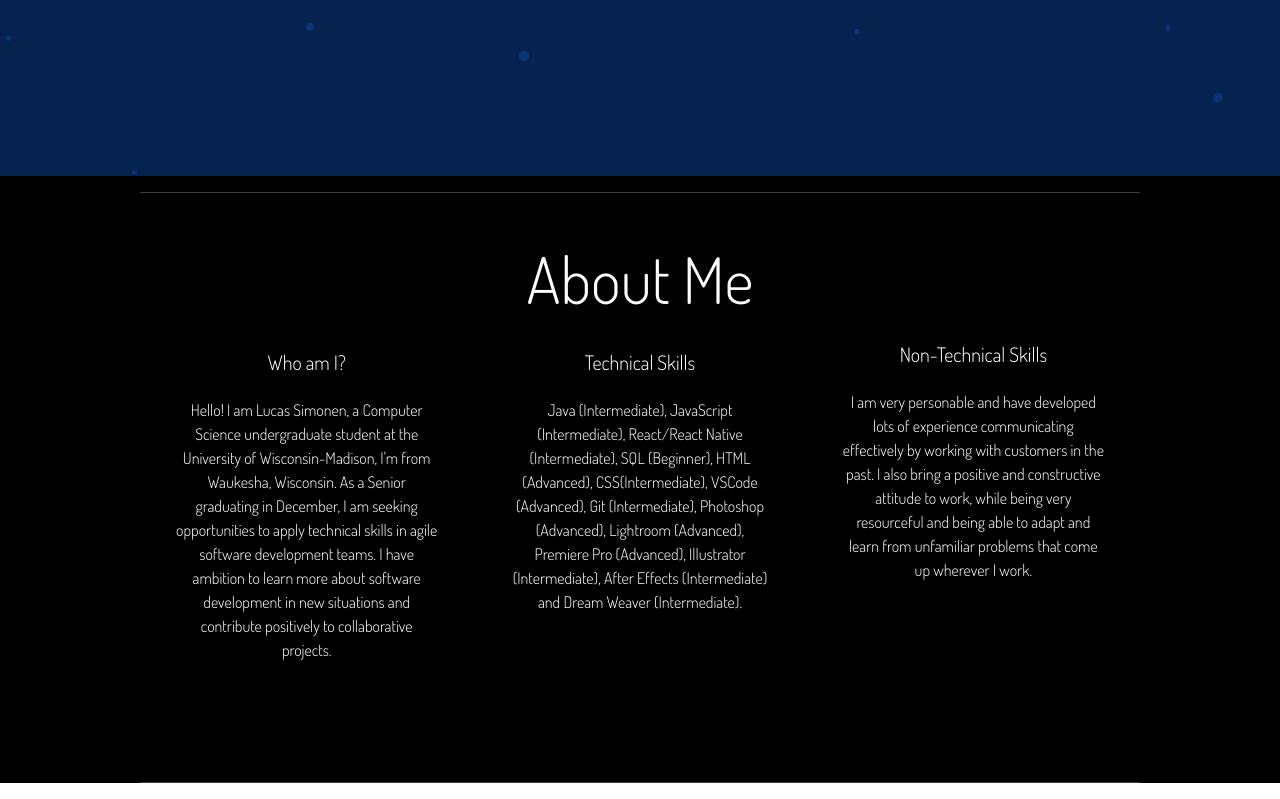
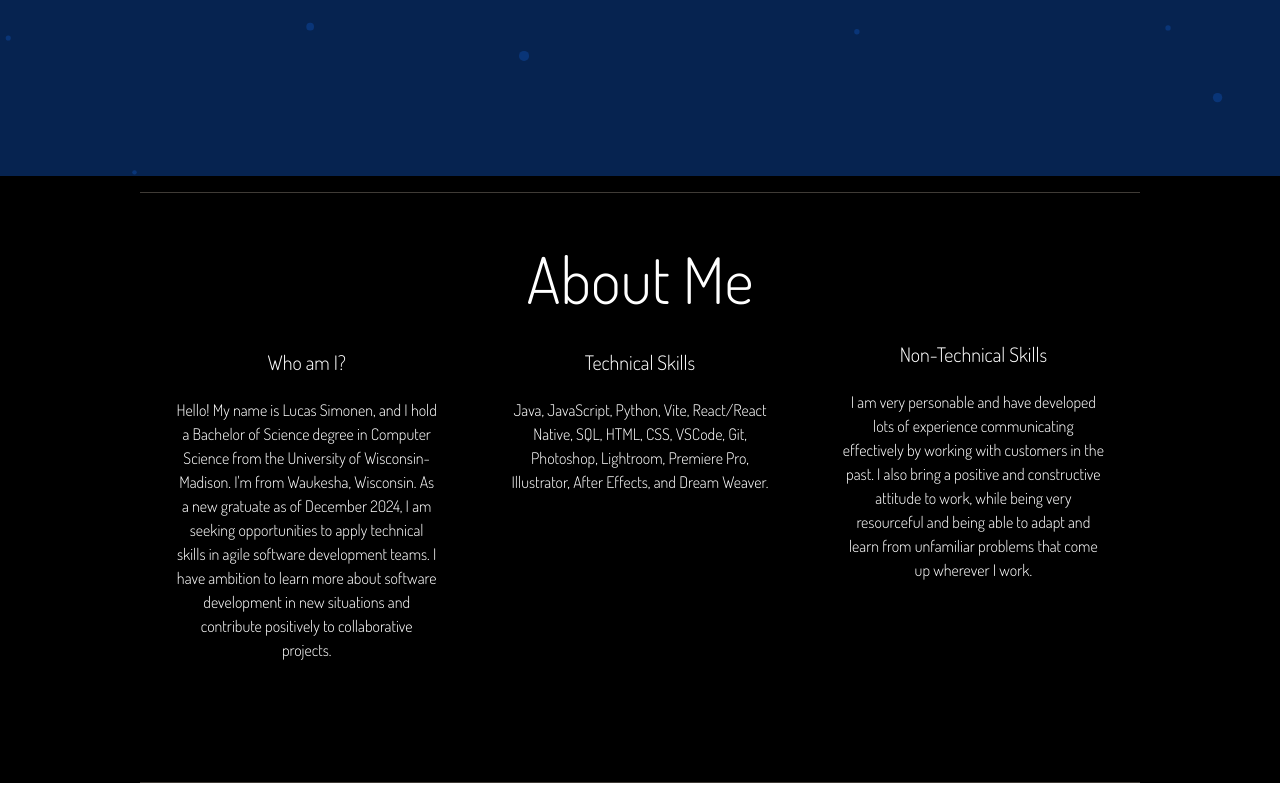
Before and after one commit to lsimonen1/lsimonen1.github.io, a React (Create React App) app: page / in a window 1280 px wide. Shown: the part 624-1423 px from the top of the page. Built offline with nearby package versions, Linux system fonts and the light colour scheme.

Commit message:
updated about me

```diff
--- a/src/components/About.js
+++ b/src/components/About.js
@@ -37,8 +37,8 @@ function About() {
               margin: "0.5rem", pasdding: "0.5rem", fontFamily: "Dosis"
             }}>
               <Card.Title style={{ paddingTop: '0.5rem' }}> Who am I?</Card.Title>
-              <Card.Body>Hello! I am Lucas Simonen, a Computer Science undergraduate student at the University of Wisconsin-Madison,
-                I'm from Waukesha, Wisconsin. As a Senior graduating in December, I am seeking opportunities to apply technical skills in agile software development teams. I have ambition to learn more about software development in new situations and contribute positively to collaborative projects.
+              <Card.Body>Hello! My name is Lucas Simonen, and I hold a Bachelor of Science degree in Computer Science from the University of Wisconsin-Madison.
+                I'm from Waukesha, Wisconsin. As a new gratuate as of December 2024, I am seeking opportunities to apply technical skills in agile software development teams. I have ambition to learn more about software development in new situations and contribute positively to collaborative projects.
                 </Card.Body>
             </Card>
 
@@ -49,7 +49,7 @@ function About() {
               margin: "0.5rem", pasdding: "0.5rem", fontFamily: "Dosis"
             }}>
               <Card.Title style={{ paddingTop: '0.5rem' }}> Technical Skills</Card.Title>
-              <Card.Body>Java (Intermediate), JavaScript (Intermediate), React/React Native (Intermediate), SQL (Beginner), HTML (Advanced), CSS(Intermediate), VSCode (Advanced), Git (Intermediate), Photoshop (Advanced), Lightroom (Advanced), Premiere Pro (Advanced), Illustrator (Intermediate), After Effects (Intermediate) and Dream Weaver (Intermediate).
+              <Card.Body>Java, JavaScript, Python, Vite, React/React Native, SQL, HTML, CSS, VSCode, Git, Photoshop, Lightroom, Premiere Pro, Illustrator, After Effects, and Dream Weaver.
               </Card.Body>
             </Card>
           </Col>
```
